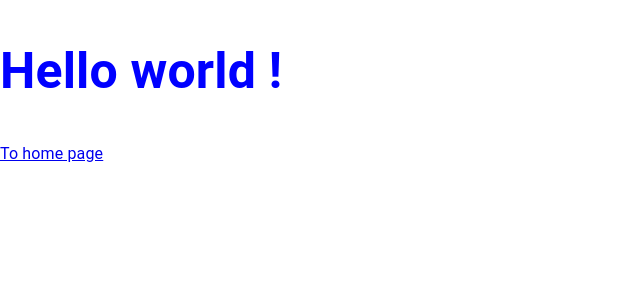
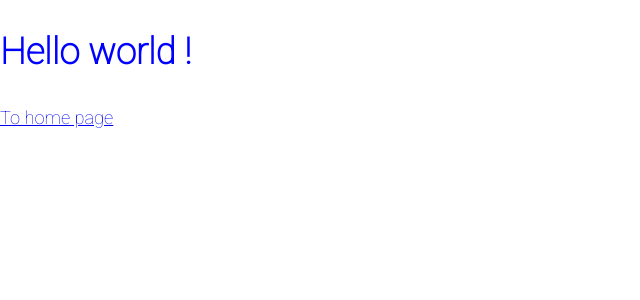
Before and after one commit to LeChatErrant/front-template, a Next.js app: page / in a window 1280 px wide. Shown: the top 300 px of the page, without its empty margins (0-640 px from the left). Built offline with nearby package versions, Linux system fonts and the light colour scheme.

Commit message:
feat: font and global text theme

```diff
--- a/pages/_app.tsx
+++ b/pages/_app.tsx
@@ -1,9 +1,9 @@
 import type { AppProps } from 'next/app'
 import Head from 'next/head'
 import { CssBaseline, ThemeProvider as MuiThemeProvider } from '@mui/material'
+import { ThemeProvider } from 'styled-components'
 import Layout from '../components/Layout'
 import theme from '../utils/theme'
-import { ThemeProvider } from 'styled-components'
 
 export default function MyApp({ Component, pageProps }: AppProps) {
   return (
@@ -11,6 +11,12 @@
       <Head>
         <title>App</title>
         <link href="/favicon/favicon-32x32.png" rel="icon" />
+        <link rel="preconnect" href="https://fonts.googleapis.com" />
+        <link rel="preconnect" href="https://fonts.gstatic.com" />
+        <link
+          href="https://fonts.googleapis.com/css2?family=Roboto:wght@100&display=swap"
+          rel="stylesheet"
+        />
       </Head>
       <MuiThemeProvider theme={theme}>
         <CssBaseline />
--- a/pages/index.tsx
+++ b/pages/index.tsx
@@ -4,7 +4,6 @@
 
 const Title = styled.h1`
   color: blue;
-  font-size: 50px;
 `
 
 export default function Home() {
--- a/utils/theme.tsx
+++ b/utils/theme.tsx
@@ -26,4 +26,8 @@
       main: '#ff0000',
     },
   },
+  typography: {
+    fontFamily: 'Roboto',
+    fontSize: 16,
+  },
 })
```
